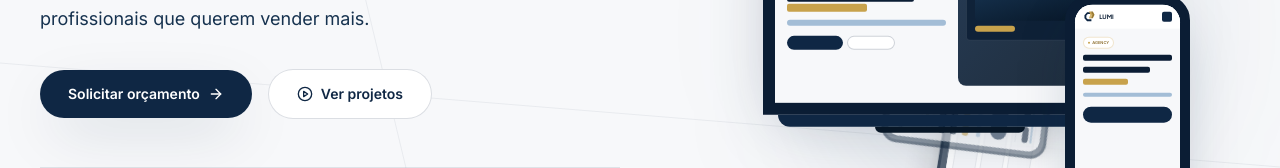
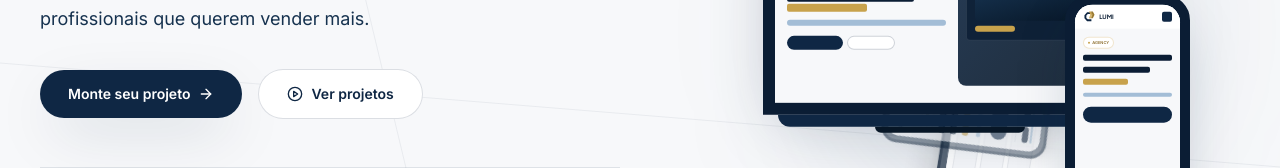
Before and after one commit to rafaelhbello/Lumi-Studio, a Next.js app: page / in a window 1280 px wide. Shown: the part 457-625 px from the top of the page. Built offline with nearby package versions, Linux system fonts and the light colour scheme.

Commit message:
Hero: botão principal leva para Monte seu projeto

```diff
--- a/components/Hero.tsx
+++ b/components/Hero.tsx
@@ -217,10 +217,10 @@ export default function Hero() {
             className="mt-9 flex flex-wrap items-center gap-4"
           >
             <a
-              href="#cta"
+              href="/monte-seu-projeto"
               className="group inline-flex items-center gap-2 overflow-hidden rounded-full bg-navy-700 px-7 py-3.5 text-sm font-semibold text-white shadow-premium transition-all duration-300 hover:bg-navy-800 dark:bg-gold-500 dark:text-navy-900 dark:hover:bg-gold-400"
             >
-              Solicitar orçamento
+              Monte seu projeto
               <ArrowRight size={16} className="transition-transform duration-300 group-hover:translate-x-1" />
             </a>
             <a
```
